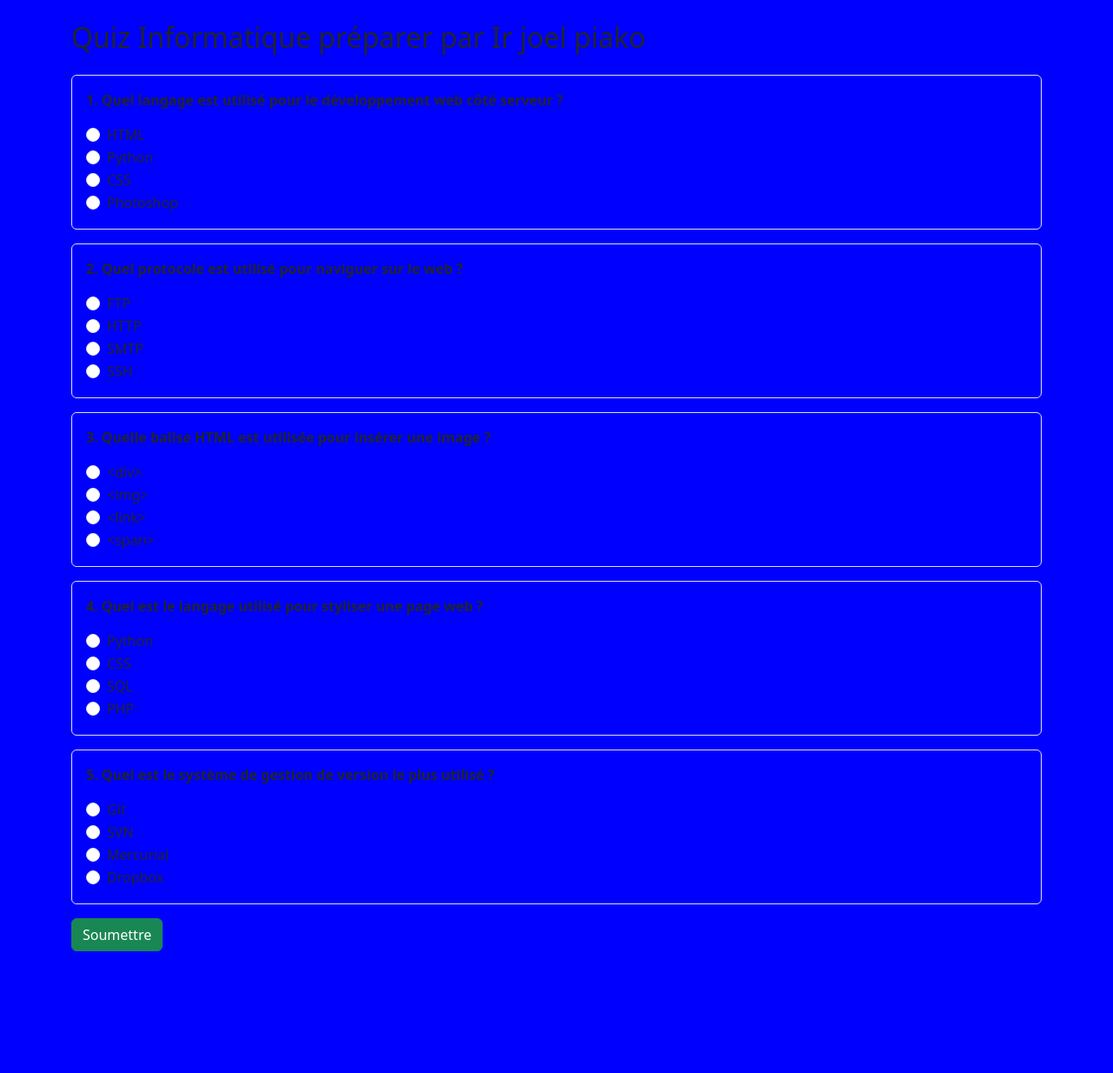
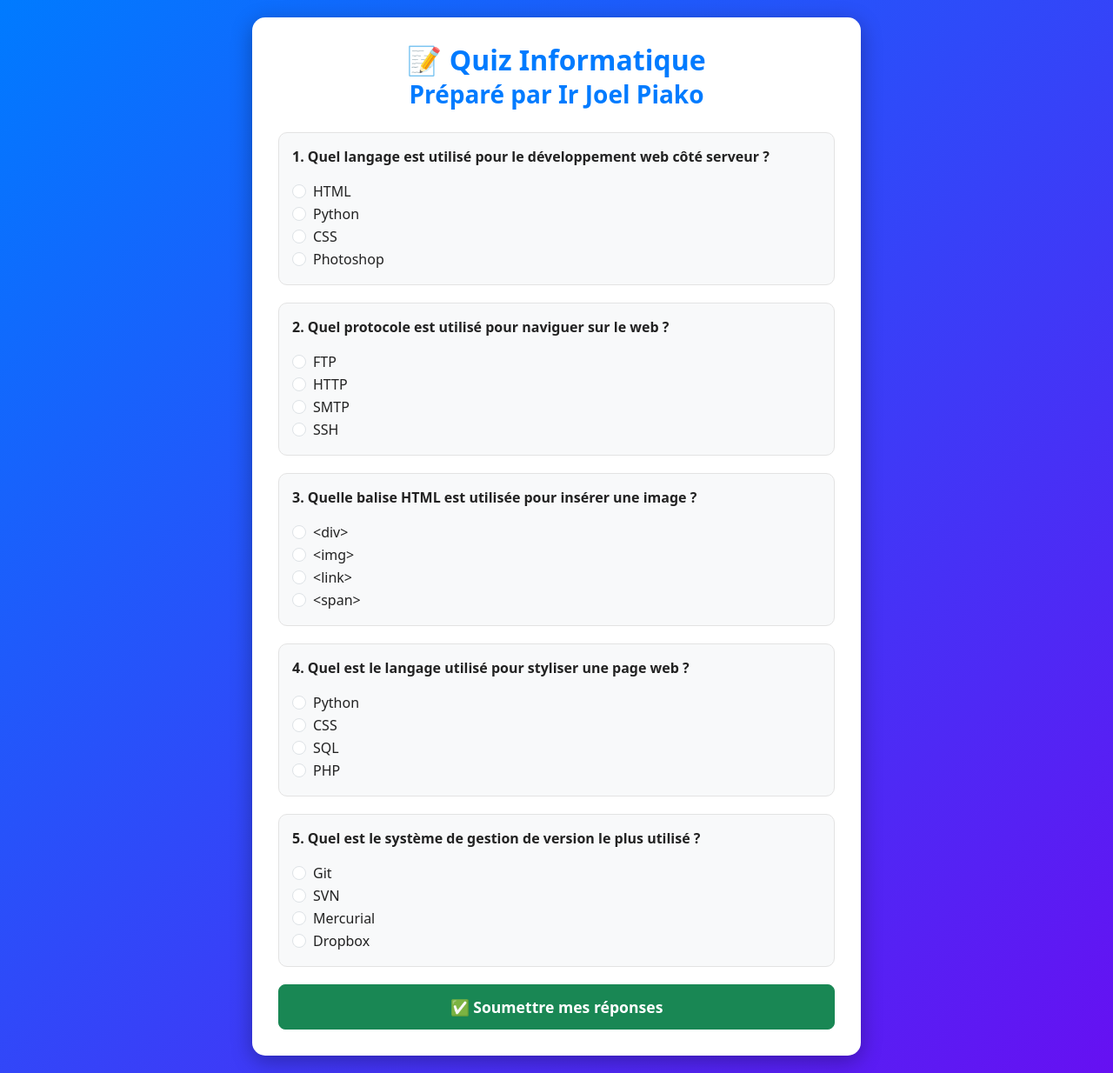
Before and after one commit to joel-piako5/joeformation, a Flask app: page /quiz in a window 1280 px wide. Shown: the whole page at 87% size. Before the commit the page ends 1094 px from the top, so only its background shows below. Run offline with Flask 3, Linux system fonts and the light colour scheme; a user stored in the database is signed in.

Commit message:
Update quiz.html

```diff
--- a/templates/quiz.html
+++ b/templates/quiz.html
@@ -1,27 +1,72 @@
+
 <!DOCTYPE html>
 <html lang="fr">
 <head>
     <meta charset="UTF-8">
-    <title>Quiz Informatique préparer par Ir joel piako</title>
+    <title>Quiz Informatique - Ir Joel Piako</title>
+    <meta name="viewport" content="width=device-width, initial-scale=1.0">
+
     <link href="https://cdn.jsdelivr.net/npm/bootstrap@5.3.0/dist/css/bootstrap.min.css" rel="stylesheet">
+
     <style>
         body {
             margin: 0;
             padding: 0;
-            background:blue;
+            background: linear-gradient(135deg, #007bff, #6610f2);
             background-size: cover;
             background-position: center;
             background-repeat: no-repeat;
-            height: 100vh;
+            min-height: 100vh;
+
+            display: flex;
+            justify-content: center;
+            align-items: flex-start;
+            padding: 20px;
+            color: #fff;
+        }
+        .quiz-container {
+            width: 100%;
+            max-width: 700px;
+            background: #ffffff;
+            color: #222;
+            border-radius: 15px;
+            box-shadow: 0 6px 25px rgba(0,0,0,0.3);
+            padding: 30px;
+            animation: fadeIn 0.8s ease;
+        }
+        h2 {
+            text-align: center;
+            font-weight: 700;
+            margin-bottom: 25px;
+            color: #007bff;
+        }
+        .question-box {
+            background: #f8f9fa;
+            border: 1px solid #e3e3e3;
+            border-radius: 10px;
+            padding: 15px;
+            margin-bottom: 20px;
+        }
+        .btn-success {
+            display: block;
+            width: 100%;
+            padding: 12px;
+            font-size: 1.1rem;
+            font-weight: bold;
+            border-radius: 8px;
+        }
+        @keyframes fadeIn {
+            from { opacity: 0; transform: translateY(20px); }
+            to { opacity: 1; transform: translateY(0); }
         }
     </style>
-
 </head>
-<body class="container py-4">
-    <h2 class="mb-4">Quiz Informatique préparer par Ir joel piako</h2>
+<body>
+    <div class="quiz-container">
+        <h2>📝 Quiz Informatique<br><small>Préparé par Ir Joel Piako</small></h2>
         <form method="POST">
             {% for q in questions %}
-            <div class="mb-3 p-3 border rounded">
+                <div class="question-box">
                     <p><b>{{ q.id }}. {{ q.question }}</b></p>
                     {% for choice in q.choices %}
                         <div class="form-check">
@@ -31,7 +76,8 @@
                     {% endfor %}
                 </div>
             {% endfor %}
-        <button type="submit" class="btn btn-success">Soumettre</button>
+            <button type="submit" class="btn btn-success">✅ Soumettre mes réponses</button>
         </form>
+    </div>
 </body>
 </html>
```
Lines whose indentation alone changed are shown as unchanged.
